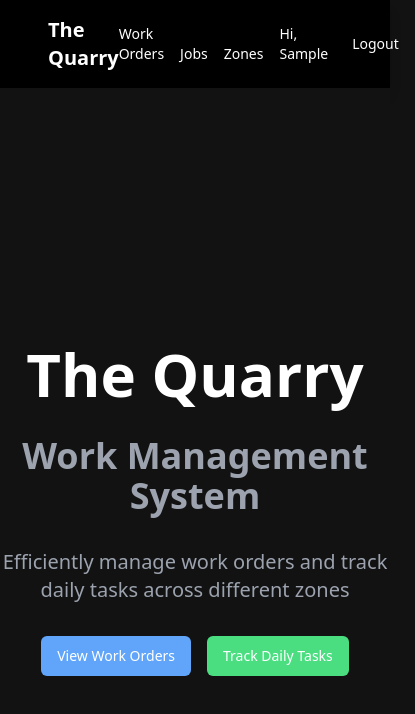
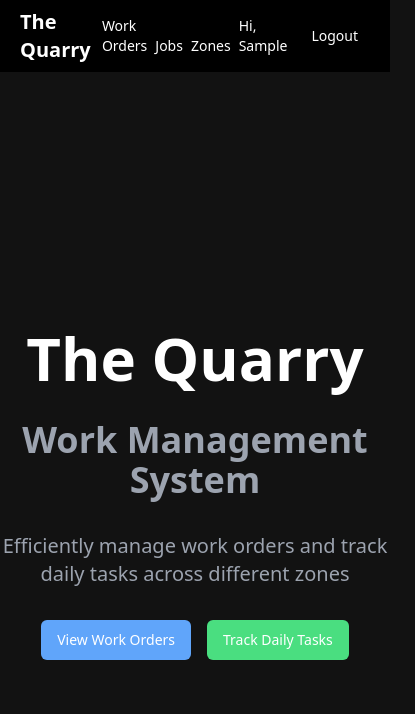
Before and after one commit to Youllhavethat00/my-work-buddy, a React (Vite) app: page / in a window 390 px wide. Both pictures are taken after typing "Sample" into the empty fields and a click on the button "Continue". Shown: the top 714 px of the page, 415 px wide, since content can reach past the window. Built offline with nearby package versions, Linux system fonts and the light colour scheme.

Commit message:
Adjust Navigation Bar Padding
Fix the padding in the mobile view of the navigation bar to ensure that "The Quarry" logo and text slide to about half the previous distance when displayed.
[skip gpt_engineer]

```diff
--- a/src/components/Navigation.tsx
+++ b/src/components/Navigation.tsx
@@ -9,13 +9,13 @@ const Navigation = () => {
   const isActive = (path: string) => location.pathname === path;
 
   return (
-    <nav className="bg-primary text-white p-4 shadow-lg">
-      <div className="container mx-auto flex justify-between items-center">
-        <div className="flex items-center space-x-2">
-          <div className="text-xl md:text-2xl font-bold">The Quarry</div>
+    <nav className="bg-primary text-white p-2 md:p-4 shadow-lg">
+      <div className="container mx-auto flex justify-between items-center px-2 md:px-4">
+        <div className="flex items-center">
+          <div className="text-xl md:text-2xl font-bold pl-1 md:pl-0">The Quarry</div>
         </div>
-        <div className="flex items-center space-x-4">
-          <div className="space-x-4 text-sm md:text-base">
+        <div className="flex items-center space-x-2 md:space-x-4">
+          <div className="space-x-2 md:space-x-4 text-sm md:text-base">
             <Link
               to="/work-orders"
               className={`hover:text-accent-blue transition-colors ${
```
